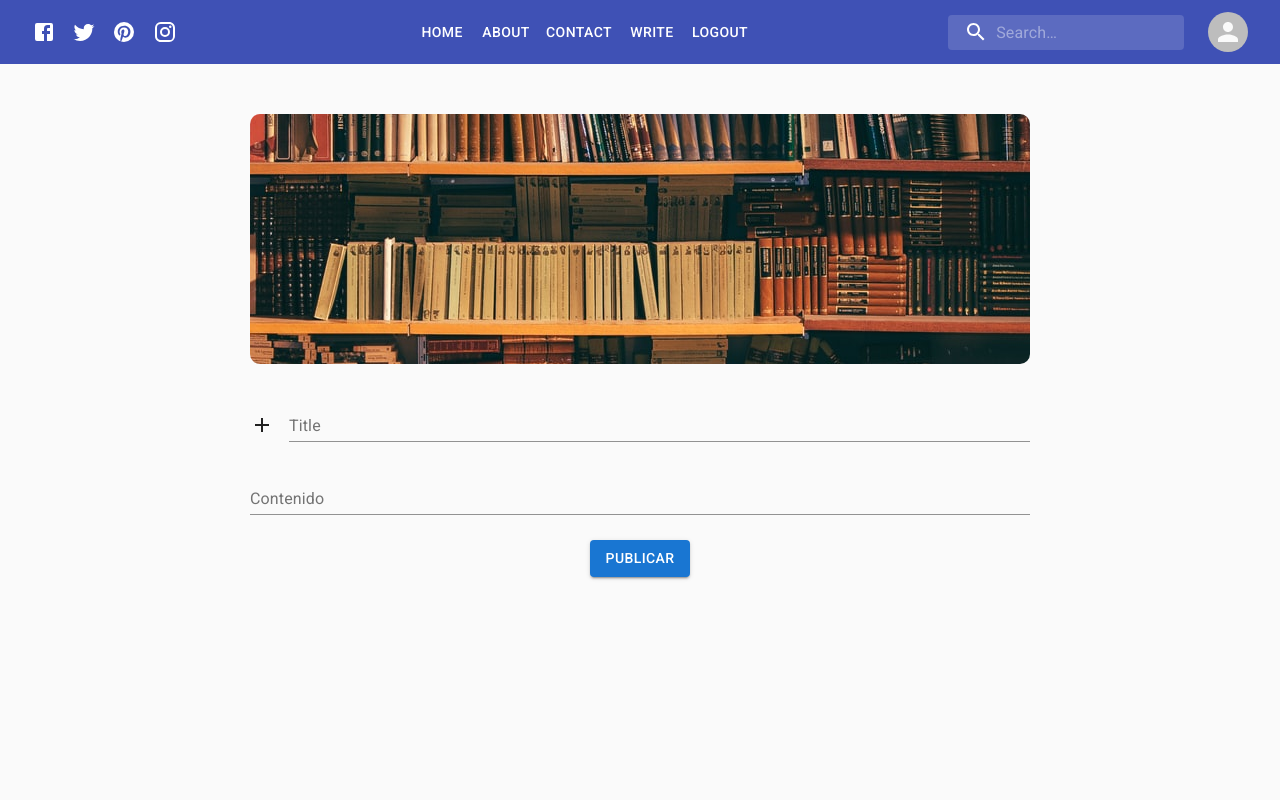
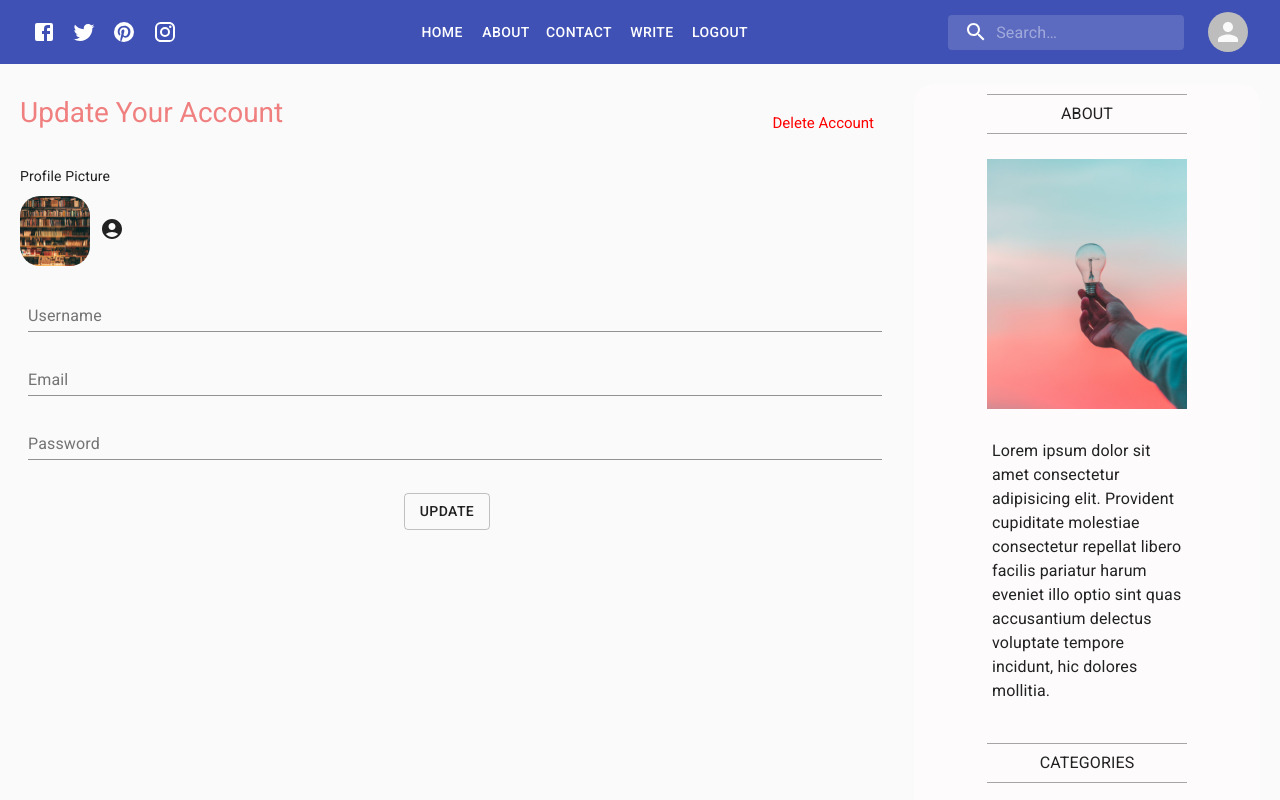
Before and after one commit to JosseMoyano/React-Blog, a React (Create React App) app: page / in a window 1280 px wide. Shown: the top 800 px of the page. Built offline with nearby package versions, Linux system fonts and the light colour scheme.

Commit message:
Add view settings

```diff
--- a/src/App.js
+++ b/src/App.js
@@ -1,7 +1,8 @@
 import Nav from "./components/topNav/nav.jsx";
+import Settings from "./views/settings/settings.jsx";
 // import Home from "./views/home/home.jsx";
 // import SinglePage from "./views/singlePage/singlePage.jsx";
-import Write from "./views/write/write.jsx";
+// import Write from "./views/write/write.jsx";
 
 function App() {
   return (
@@ -9,7 +10,8 @@ function App() {
       <Nav/>
       {/* <Home/> */}
       {/* <SinglePage/> */}
-      <Write/>
+      {/* <Write/> */}
+      <Settings/>
     </div>
   );
 }
--- /dev/null
+++ b/src/views/settings/settings.jsx
@@ -0,0 +1,118 @@
+import React from 'react';
+
+import { Button, makeStyles, TextField, Typography } from '@material-ui/core';
+import Box from '@mui/material/Box';
+
+import Sidebar from '../../components/sidebar/sidebar';
+import img from '../../assests/img/alfons-morales-YLSwjSy7stw-unsplash.jpg'
+import AccountCircleIcon from '@mui/icons-material/AccountCircle';
+
+const useStyles = makeStyles((theme) => ({
+    settings:{
+        display: 'flex',
+    },
+    wrapper:{
+        flex: 9,
+        padding: '20px'
+    },
+    title:{
+        display: 'flex',
+        alignItems: 'center',
+        justifyContent: 'space-between',
+        marginBottom: '15px',
+        marginTop: '10px'
+    },
+    updateTitle:{
+        marginBottom: '20px',
+        color: 'lightcoral',
+        fontSize:'28px'
+    },
+    delete:{
+        color: 'red',
+        cursor:'pointer',
+        fontSize:'15px'
+
+    },
+    form:{
+        display:'flex',
+        flexDirection:'column'
+    },
+    pp:{
+        display: 'flex',
+        alignItems: 'center',
+        margin: '10px 0'
+    },
+    img:{
+        width: '70px',
+        height:'70px',
+        borderRadius: '20px',
+        objectFit: 'cover'
+    },
+    button:{
+        width: '100%',
+        display:'flex',
+        alignContent:'center',
+        justifyContent:'center',
+        marginTop: '25px'
+    }
+  }));
+
+export default function Settings () {
+
+    const classes = useStyles();
+
+    return (
+
+        <div className={classes.settings}>
+            <div className={classes.wrapper}>
+                <div className={classes.title}>
+                    <Typography variant="h5" className={classes.updateTitle}>Update Your Account</Typography>
+                    <Typography variant="h5" className={classes.delete}>Delete Account</Typography>
+                </div>
+                    <Box
+                    component="form"
+                    sx={{'& .MuiTextField-root': { m: 1, width: '100%' },}}
+                    noValidate
+                    autoComplete="off"
+                    className={classes.form}>
+                        <div>
+                            <label>Profile Picture</label>
+                            <div className={classes.pp}>
+                                <img src={img} alt='userImg' className={classes.img}/>
+                                <label htmlFor='fileInput'>
+                                    <div>
+                                        <AccountCircleIcon style={{cursor: 'pointer', marginLeft: '10px'}}/>
+                                    </div>
+                                </label>
+                                <input type='file' id='fileInput' style={{display:'none'}}/>
+                            </div>
+                        </div>
+                        <TextField
+                        // id="outlined-required"
+                        label="Username"
+                        placeholder="Josse"
+                        />
+                        <div>
+                            <TextField
+                            // id="outlined-required"
+                            label="Email"
+                            type="email"
+                            placeholder="josse.moyano@gmail.com"
+                            />
+                        </div>
+                        <div>
+                            <TextField
+                            // id="outlined-required"
+                            label="Password"
+                            type="password"
+                            />
+                        </div>
+                        <div className={classes.button}>
+                            <Button variant="outlined">Update</Button>
+                        </div>
+                </Box>
+            </div>
+            <Sidebar/>
+        </div>
+    )
+}
--- a/src/views/write/write.jsx
+++ b/src/views/write/write.jsx
@@ -37,7 +37,7 @@ const useStyles = makeStyles((theme) => ({
     img: {
         height: '250px',
         borderRadius: '10px',
-        objectFit: 'none',
+        objectFit: 'cover', //none
         width: '100%',
         marginBottom: '25px'
     }
```
